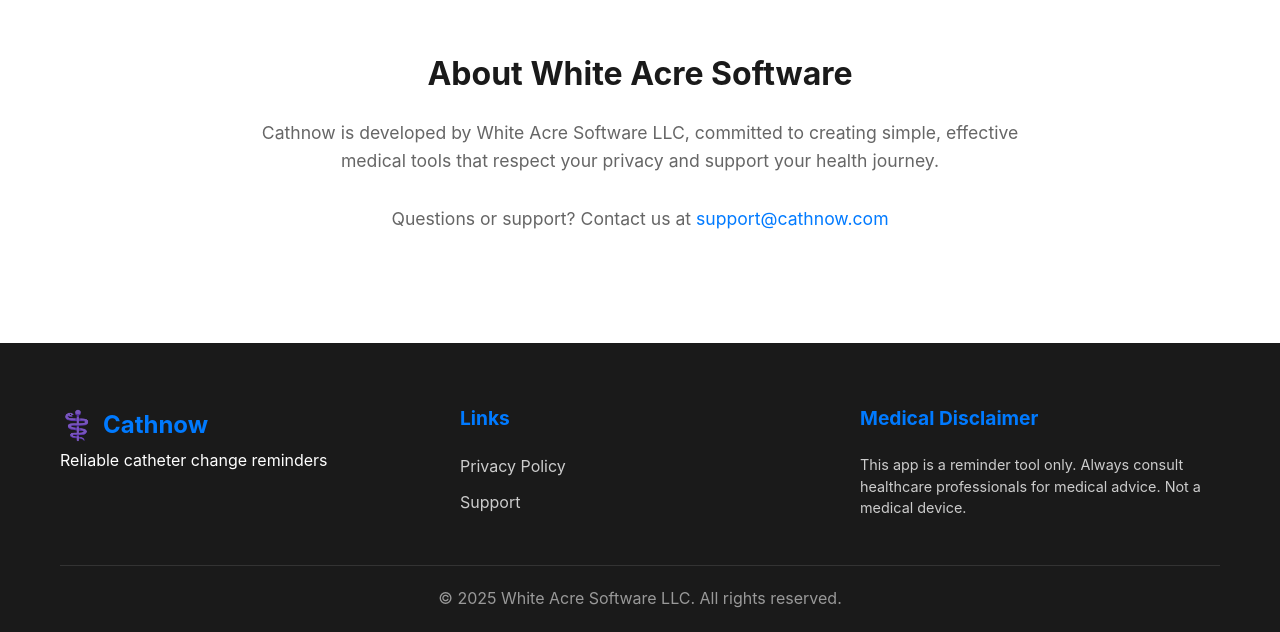
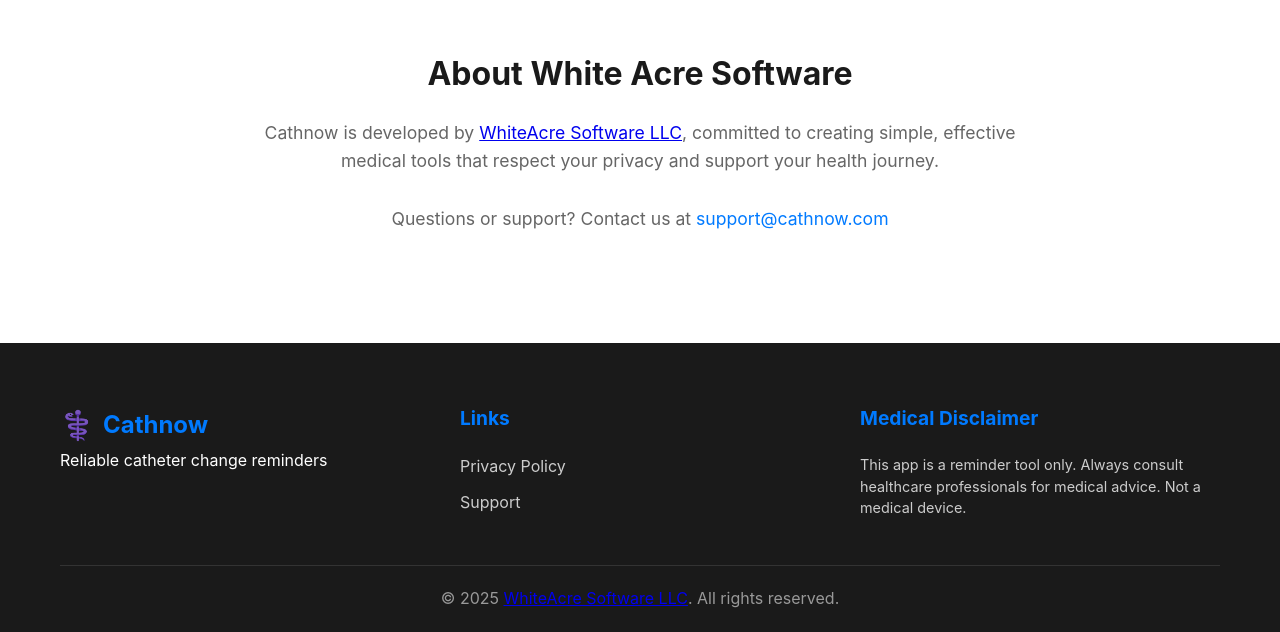
Before and after one commit to whiteacrellc/cathnowweb, a plain HTML site: page index.html in a window 1280 px wide. Shown: the part 3063-3695 px from the top of the page. Drawn offline with Linux system fonts and the light colour scheme.

Commit message:
added link to whiteacresoftware.com

```diff
--- a/index.html
+++ b/index.html
@@ -127,7 +127,7 @@
         <section class="about-section">
             <div class="container">
                 <h2>About White Acre Software</h2>
-                <p>Cathnow is developed by White Acre Software LLC, committed to creating simple, effective medical tools that respect your privacy and support your health journey.</p>
+                <p>Cathnow is developed by <a href="https://whiteacresoftware.com/">WhiteAcre Software LLC</a>, committed to creating simple, effective medical tools that respect your privacy and support your health journey.</p>
                 <div class="contact-info">
                     <p>Questions or support? Contact us at <a href="mailto:support@cathnow.com">support@cathnow.com</a></p>
                 </div>
@@ -158,7 +158,7 @@
                 </div>
             </div>
             <div class="footer-bottom">
-                <p>&copy; 2025 White Acre Software LLC. All rights reserved.</p>
+                <p>&copy; 2025 <a href="https://whiteacresoftware.com/">WhiteAcre Software LLC</a>. All rights reserved.</p>
             </div>
         </div>
     </footer>
```
